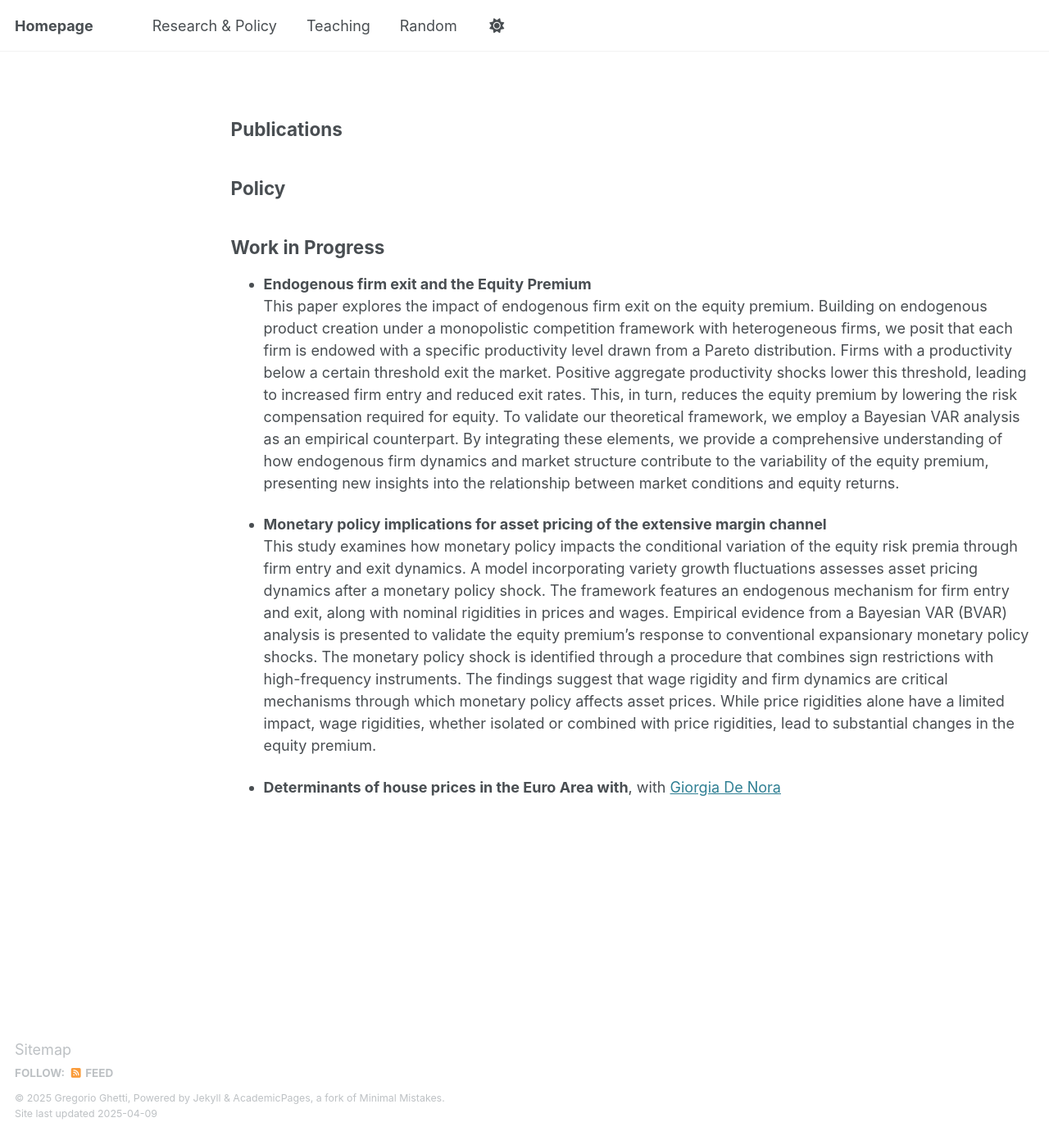
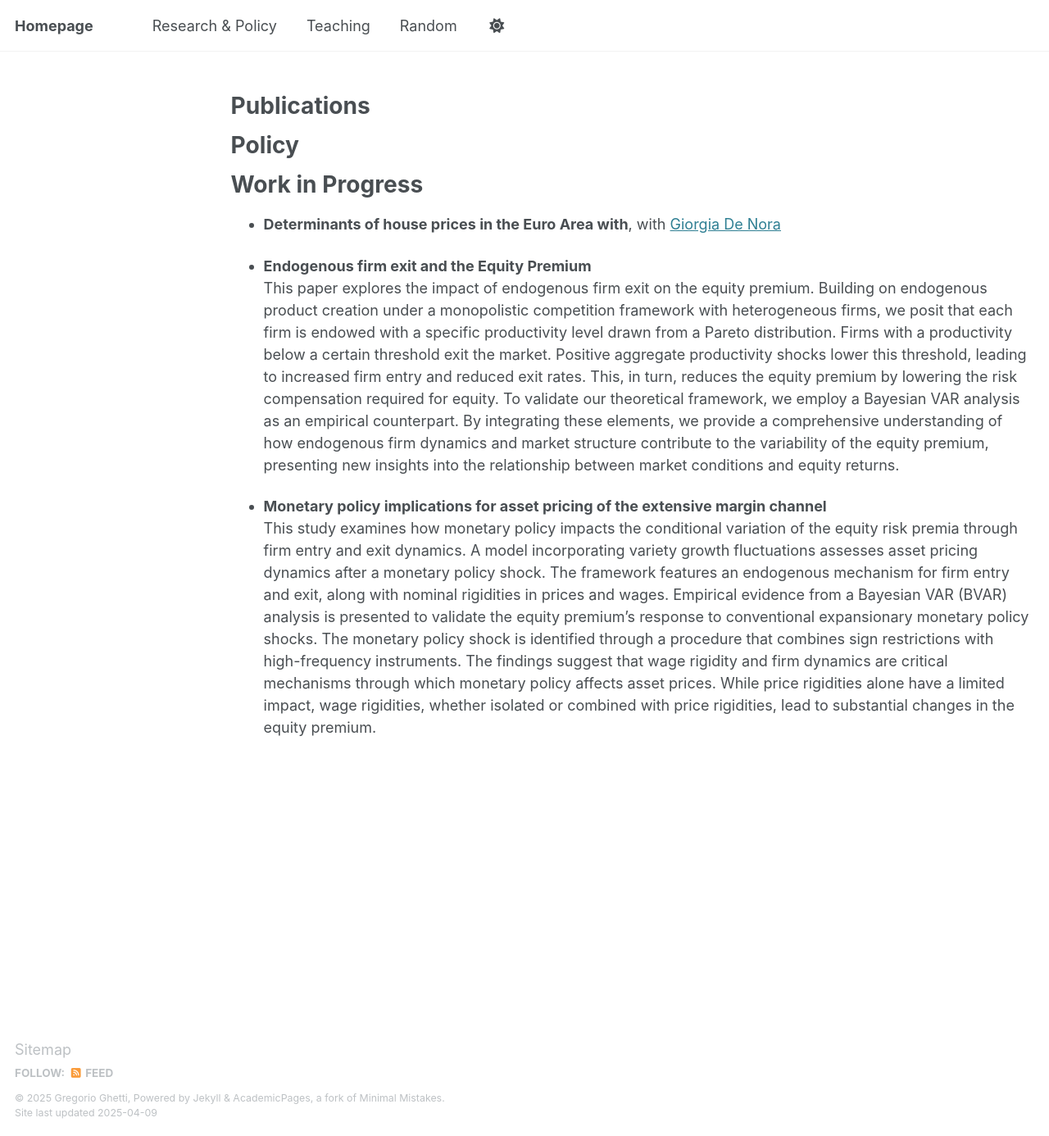
Before and after one commit to GregGh95/GregGh95.github.io, a Jekyll site: the page built from _pages/cv-json.md, in a window 1280 px wide and 1386 px high. Shown: the whole window at 82% size. Built offline with Jekyll 4.4.1, drawn with Linux system fonts in a browser that asks for light colours.

```diff
--- a/_pages/cv-json.md
+++ b/_pages/cv-json.md
@@ -7,17 +7,19 @@ redirect_from:
   - /rp
 ---
 
-## Publications
+Publications
+===
 
-## Policy
+Policy
+===
 
-## Work in Progress
+Work in Progress
+===
 
+* **Determinants of house prices in the Euro Area with**, with [Giorgia De Nora](https://www.ecb.europa.eu/pub/research/authors/profiles/giorgia-de-nora.en.html)
 
 * **Endogenous firm exit and the Equity Premium** <br>
 This paper explores the impact of endogenous firm exit on the equity premium. Building on endogenous product creation under a monopolistic competition framework with heterogeneous firms, we posit that each firm is endowed with a specific productivity level drawn from a Pareto distribution. Firms with a productivity below a certain threshold exit the market. Positive aggregate productivity shocks lower this threshold, leading to increased firm entry and reduced exit rates. This, in turn, reduces the equity premium by lowering the risk compensation required for equity. To validate our theoretical framework, we employ a Bayesian VAR analysis as an empirical counterpart. By integrating these elements, we provide a comprehensive understanding of how endogenous firm dynamics and market structure contribute to the variability of the equity premium, presenting new insights into the relationship between market conditions and equity returns.
 
 * **Monetary policy implications for asset pricing of the extensive margin channel** <br>
 This study examines how monetary policy impacts the conditional variation of the equity risk premia through firm entry and exit dynamics. A model incorporating variety growth fluctuations assesses asset pricing dynamics after a monetary policy shock. The framework features an endogenous mechanism for firm entry and exit, along with nominal rigidities in prices and wages. Empirical evidence from a Bayesian VAR (BVAR) analysis is presented to validate the equity premium’s response to conventional expansionary monetary policy shocks. The monetary policy shock is identified through a procedure that combines sign restrictions with high-frequency instruments. The findings suggest that wage rigidity and firm dynamics are critical mechanisms through which monetary policy affects asset prices. While price rigidities alone have a limited impact, wage rigidities, whether isolated or combined with price rigidities, lead to substantial changes in the equity premium.
-
-* **Determinants of house prices in the Euro Area with**, with [Giorgia De Nora](https://www.ecb.europa.eu/pub/research/authors/profiles/giorgia-de-nora.en.html)
```
